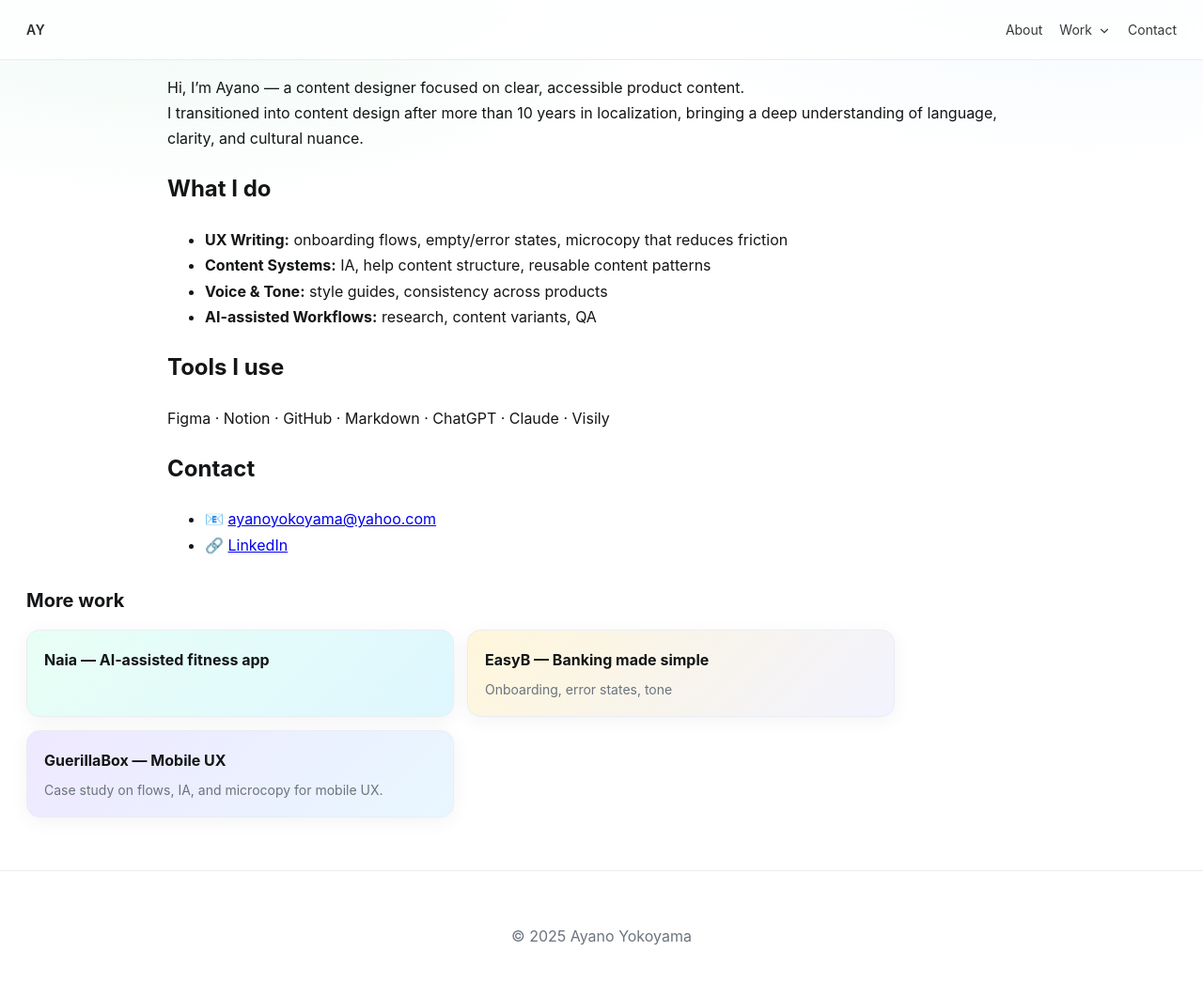
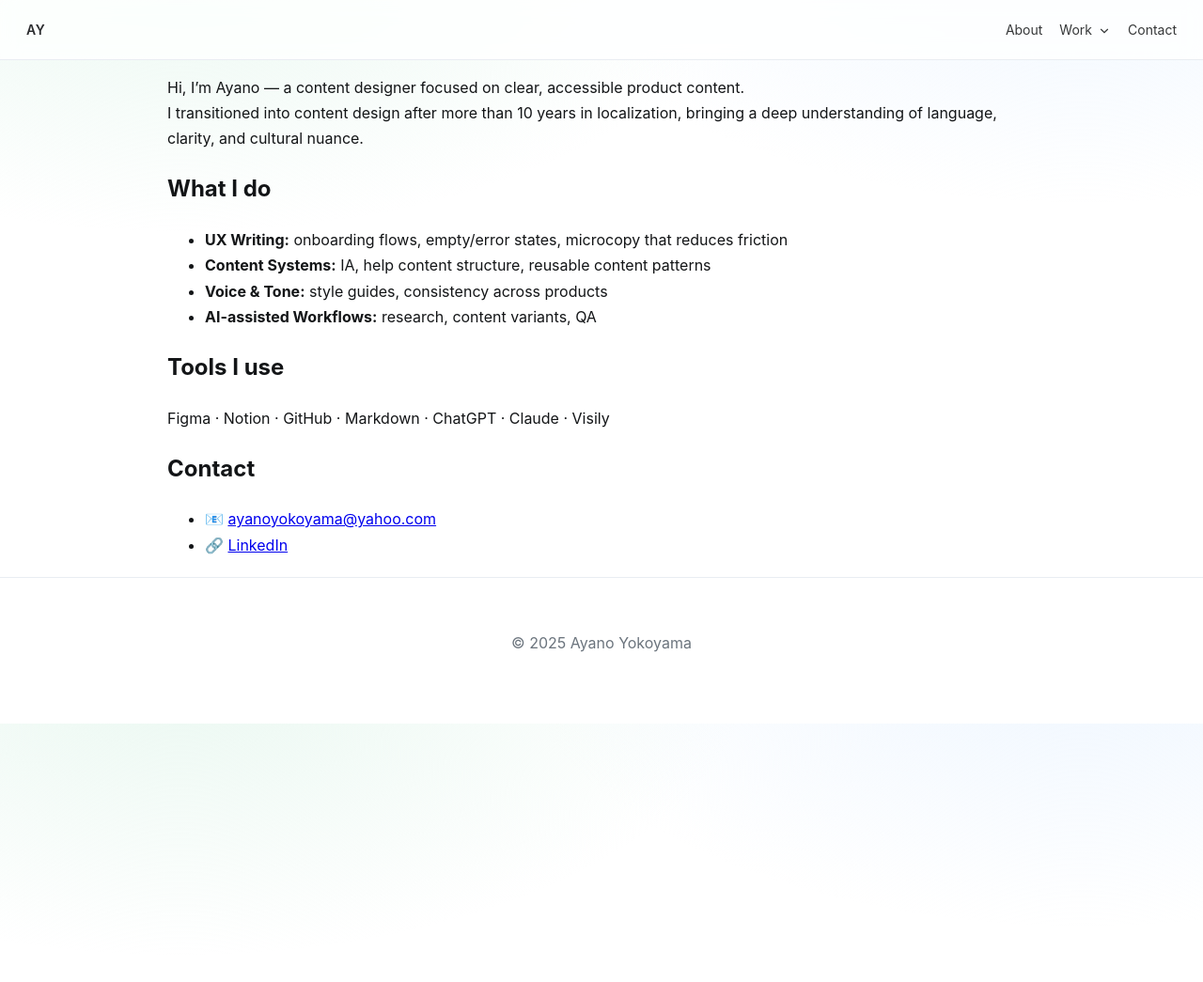
Before and after one commit to ayanoyokoyama/ayanoyokoyama-github.io, a Jekyll site: the page built from about.md, in a window 1280 px wide and 1082 px high. Shown: the top 1045 px of the window at 94% size. Built offline with Jekyll 4.4.1, drawn with Linux system fonts in a browser that asks for light colours.

Commit message:
Update page.html

```diff
--- a/_layouts/page.html
+++ b/_layouts/page.html
@@ -35,28 +35,34 @@
     {{ content }}
   </main>
 
-  <!-- Auto “More work” grid on project pages only (no prev/next) -->
-  {% assign is_project = page.url contains '/projects/' %}
-  {% if is_project %}
+  {%- comment -%}
+    Show “More work” only on project pages.
+    Extra safety:
+      • Explicitly exclude /about/ (sometimes caches can bite)
+      • Allow page-level opt-out via: no_more_work: true
+  {%- endcomment -%}
+  {%- assign url_head = page.url | slice: 0, 10 -%}
+  {%- assign is_project = url_head == '/projects/' -%}
+  {%- assign is_about = page.url == '/about/' or page.url == '/about/index.html' -%}
+
+  {%- if is_project and is_about == false and page.no_more_work != true -%}
     <section class="more-work wrap" style="margin-top:28px">
       <h3>More work</h3>
       <div class="work-grid">
-        {% comment %}
-          Collect all project pages, sort by `order`, and skip the current page.
-          Make sure each project page has `order:` and `summary:` in its front matter.
-        {% endcomment %}
-        {% assign cards = site.pages | where_exp: 'p', 'p.url contains "/projects/"' | sort: 'order' %}
-        {% for p in cards %}
-          {% if p.url != page.url %}
+        {%- assign cards = site.pages
+            | where_exp: 'p', 'p.url contains "/projects/"'
+            | sort: 'order' -%}
+        {%- for p in cards -%}
+          {%- if p.url != page.url -%}
             <a class="work-card {% cycle 'card-teal','card-yellow','card-lilac' %}" href="{{ p.url }}">
               <p class="title">{{ p.title }}</p>
               <p class="meta">{{ p.summary }}</p>
             </a>
-          {% endif %}
-        {% endfor %}
+          {%- endif -%}
+        {%- endfor -%}
       </div>
     </section>
-  {% endif %}
+  {%- endif -%}
 
   <footer class="footer--muted">
     © {{ "now" | date: "%Y" }} Ayano Yokoyama
```
